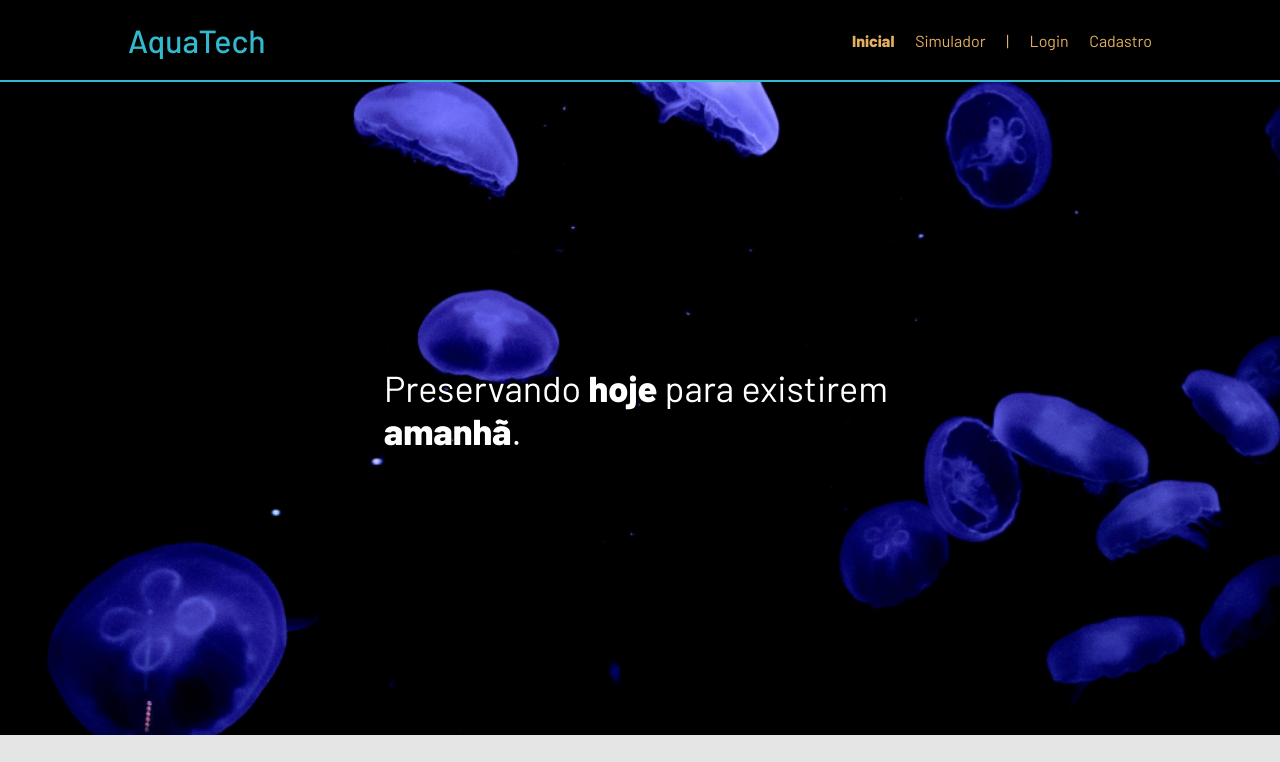
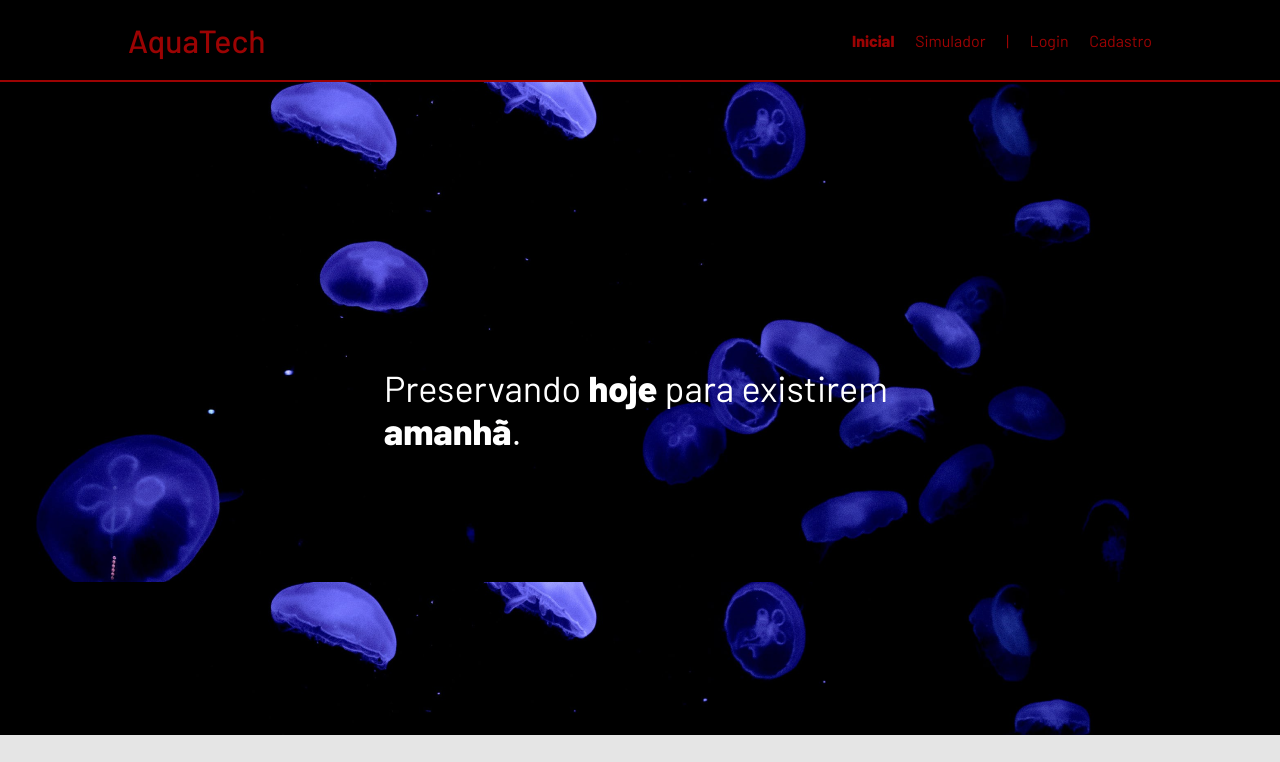
Before and after one commit to MatheusCruz08/ProjetoIndividualMusica, a website: page public/index.html in a window 1280 px wide. Shown: the top 762 px of the page. Drawn offline with Linux system fonts and the light colour scheme.

Commit message:
cores alteradas

```diff
--- a/public/css/estilo.css
+++ b/public/css/estilo.css
@@ -23,7 +23,7 @@ body {
 
 .header {
   height: var(--tamanho-header);
-  border-bottom: 2px solid #32b9cd;
+  border-bottom: 2px solid #9c0303;
 }
 
 .header .container {
@@ -34,7 +34,7 @@ body {
 
 .header a {
   text-decoration: none;
-  color: #e3b062;
+  color: #9c0303;
 }
 
 .agora {
@@ -47,11 +47,11 @@ body {
   align-items: center;
   justify-content: space-between;
   list-style: none;
-  color: #e3b062;
+  color: #9c0303;
 }
 
 .titulo {
-  color: #32b9cd;
+  color: #9c0303;
   width: fit-content;
   font-weight: 500;
 }
@@ -66,10 +66,12 @@ body {
   height: var(--tamanho-banner);
   color: white;
   background-image: url('../assets/imgs/bg-jelly-fish-para-home.png');
-  background-size: cover;
+  background-size: auto;
 }
 
 .banner .container {
+  display: flex;
+
   justify-content: center;
   align-items: center;
   height: 100%;
```
